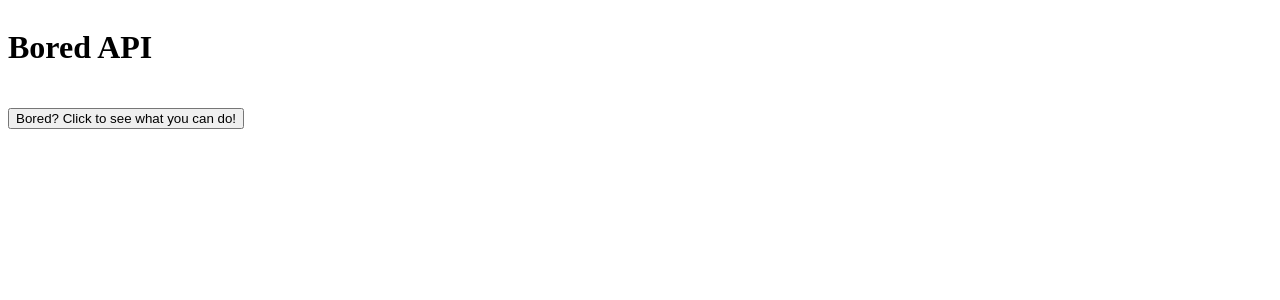
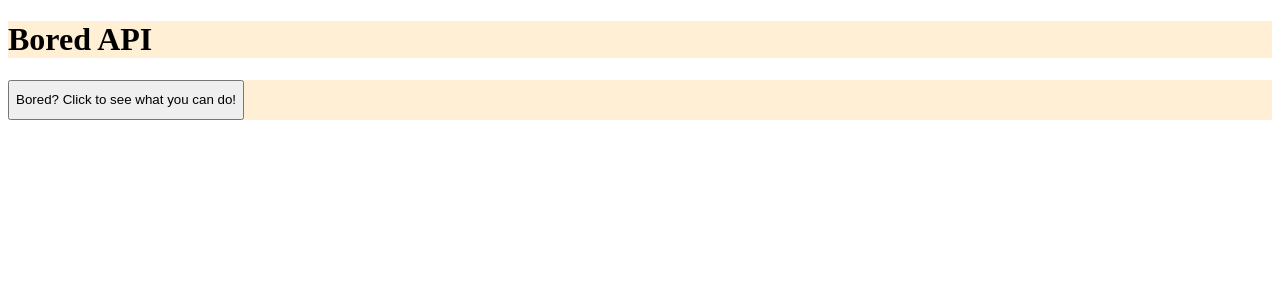
Before and after one commit to YunaHan53/bored-api-app, a React (Vite) app: page / in a window 1280 px wide. Shown: the top 300 px of the page. Built offline with nearby package versions, Linux system fonts and the light colour scheme.

Commit message:
Added styling components

```diff
--- a/css/index.css
+++ b/css/index.css
@@ -1,4 +1,6 @@
 .container {
   display: flex;
   align-content: center;
+  text-align: center;
+  background-color: papayawhip;
 }
--- a/index.html
+++ b/index.html
@@ -8,9 +8,7 @@
   </head>
   <body>
     <header>
-      <div class="container">
-      <h1 class="logo">Bored API</h1>
-      </div>
+      <h1 class="logo container">Bored API</h1>
     </header>
 
     <div id="root"></div>
--- a/js/App.js
+++ b/js/App.js
@@ -20,9 +20,9 @@
 
 
   return (
-    <div>
+    <div className="container">
       <h2>{activity}</h2>
-      <button onClick={() => getActivity()}>
+      <button className="btn" onClick={() => getActivity()}>
         Bored? Click to see what you can do!
       </button>
     </div>
--- a/package.json
+++ b/package.json
@@ -12,7 +12,8 @@
     "core-js": "^3.6.5",
     "gh-pages": "^2.2.0",
     "react": "^16.13.1",
-    "react-dom": "^16.13.1"
+    "react-dom": "^16.13.1",
+    "styled-components": "^5.1.1"
   },
   "devDependencies": {
     "parcel": "^2.0.0-alpha.3.2",
```
Also changed, not shown: js/Wrapper.js (added, +17 -0 lines), 1 other file (tests, documents, lock files or other folders).
